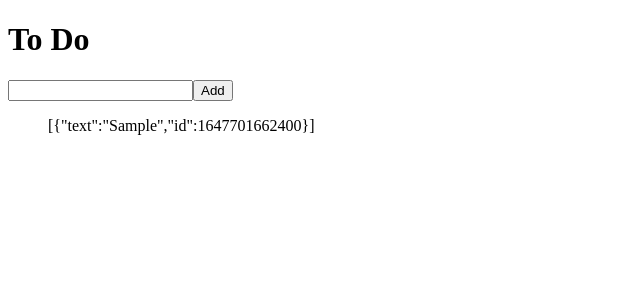
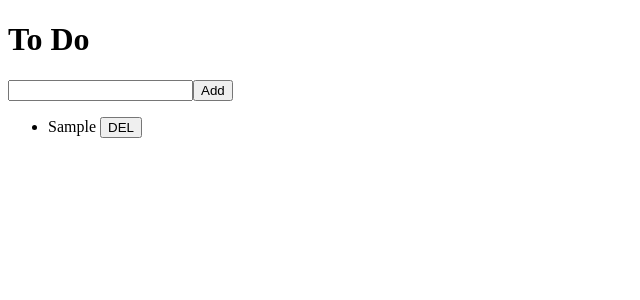
Before and after one commit to chaeikim-tech/vanilla-redux, a React (Create React App) app: page / in a window 1280 px wide. Both pictures are taken after typing "Sample" into the empty fields and a click on the button "Add". Shown: the top 300 px of the page, without its empty margins (0-640 px from the left). Built offline with nearby package versions, Linux system fonts and the light colour scheme.

Commit message:
Deleting ToDo

```diff
--- /dev/null
+++ b/src/components/ToDo.js
@@ -0,0 +1,19 @@
+import React from "react";
+import { connect } from "react-redux";
+import { actionCreators } from "../store";
+
+function ToDo({ text, onBtnClick }) {
+  return (
+    <li>
+      {text} <button onClick={onBtnClick}>DEL</button>
+    </li>
+  );
+}
+
+function mapDispatchToProps(dispatch, ownProps) {
+  return {
+    onBtnClick: () => dispatch(actionCreators.deleteToDo(ownProps.id))
+  };
+}
+
+export default connect(null, mapDispatchToProps)(ToDo);
--- a/src/routes/Home.js
+++ b/src/routes/Home.js
@@ -1,6 +1,7 @@
 import React, { useState } from "react";
 import { connect } from 'react-redux';
 import { actionCreators } from '../store';
+import ToDo from "../components/ToDo";
 
 function Home({ toDos, addToDo }) {
   const [text, setText] = useState("");
@@ -19,7 +20,11 @@
         <input type="text" value={text} onChange={onChange} />
         <button>Add</button>
       </form>
-      <ul>{JSON.stringify(toDos)}</ul>
+      <ul>
+        {toDos.map(toDo => (
+          <ToDo {...toDo} key={toDo.id} />
+        ))}
+      </ul>
     </>
   );
 }
--- a/src/store.js
+++ b/src/store.js
@@ -13,7 +13,7 @@
 const deleteToDo = id => {
   return {
     type: DELETE,
-    id
+    id: parseInt(id)
   };
 };
 
@@ -22,7 +22,7 @@
     case ADD:
       return [{ text: action.text, id: Date.now() }, ...state];
     case DELETE:
-      return state.filter(toDo => toDo !== action.id);
+      return state.filter(toDo => toDo.id !== action.id);
     default:
       return state;
   }
```
